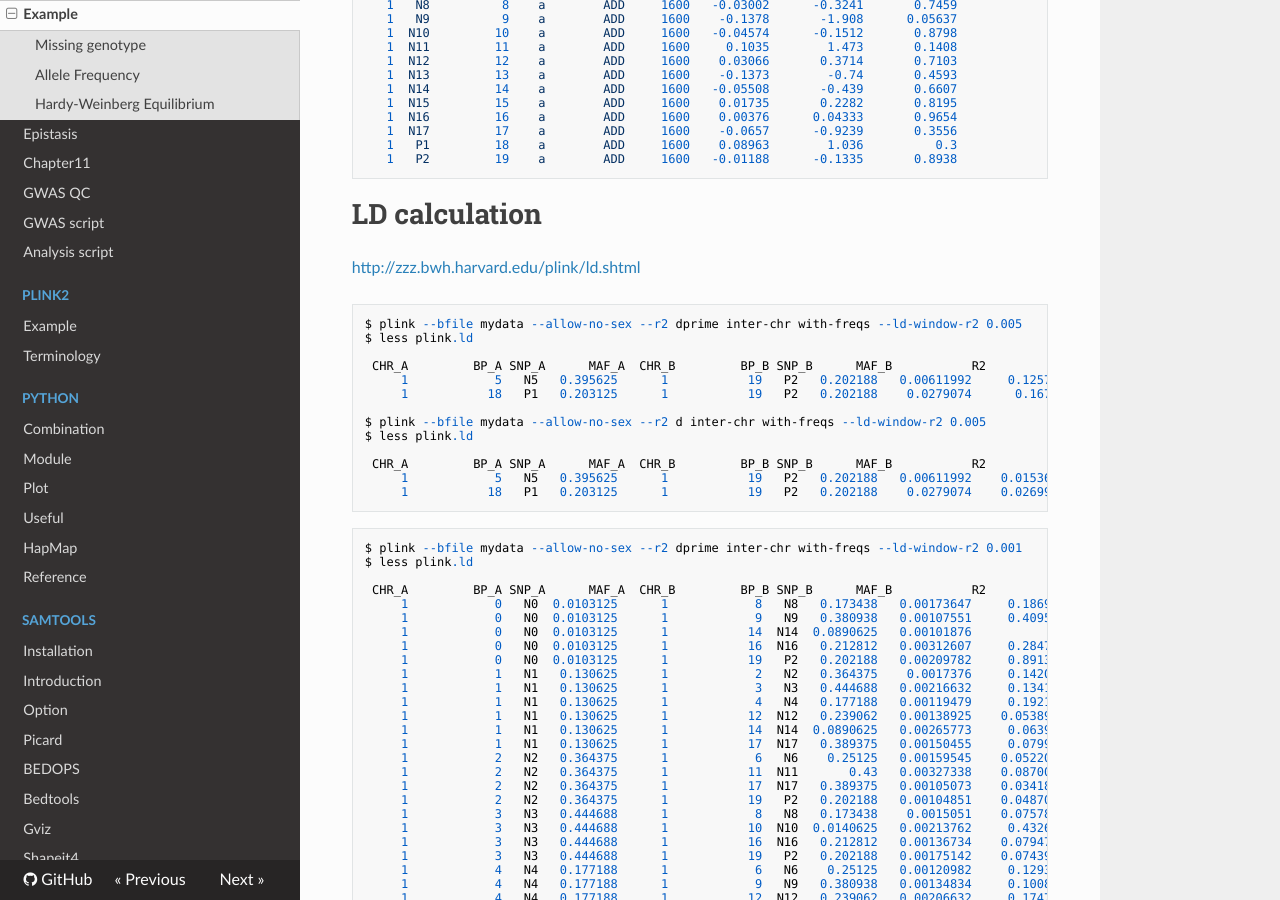
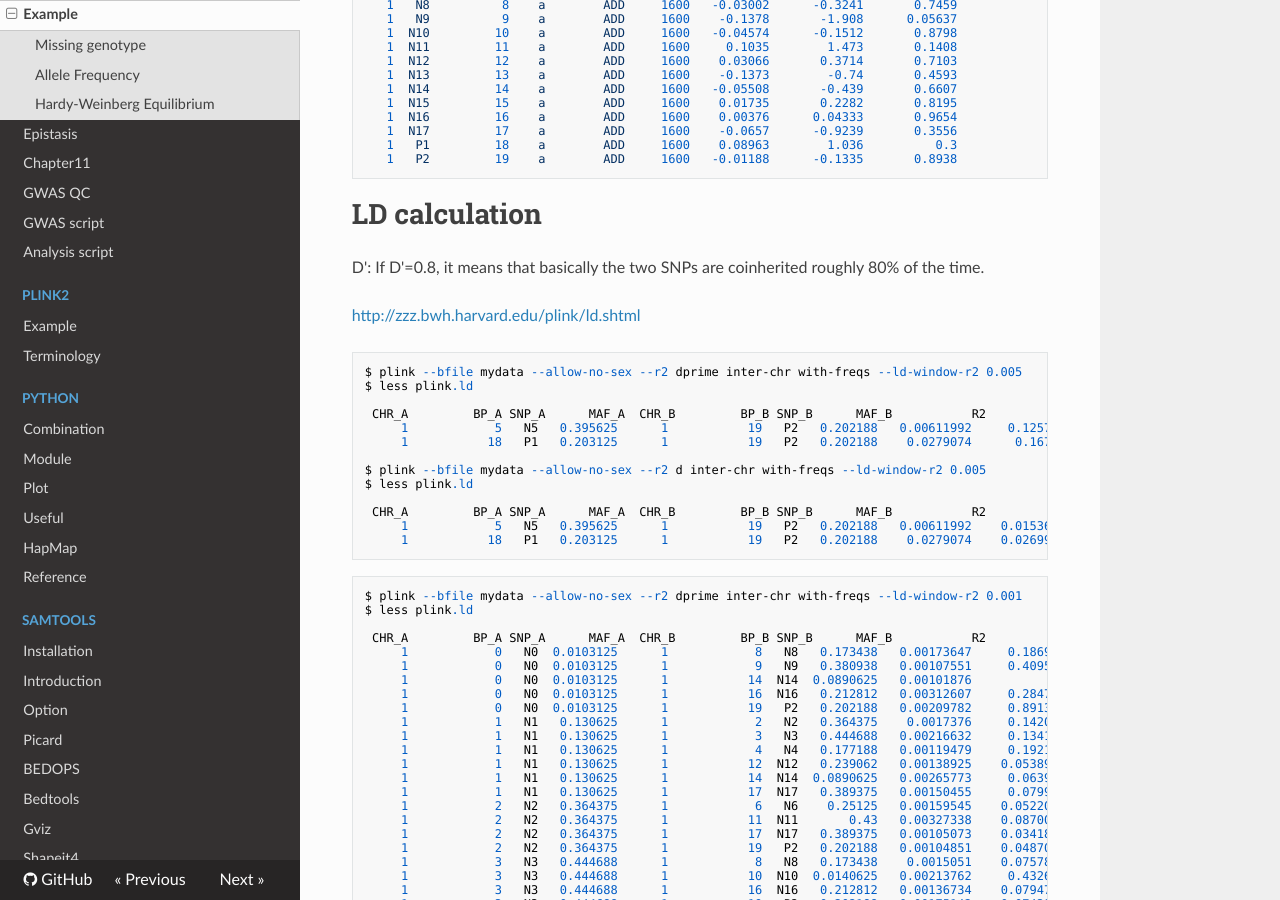
Before and after one commit to WonyoungCho/plink, an MkDocs documentation site: the page built from docs/plink_ex.md, in a window 1280 px wide and 900 px high, scrolled down 6508 px. Built offline with MkDocs 1.6.1, drawn with Linux system fonts in a browser that asks for light colours; nearby versions of some CDN libraries; old or Windows-style settings are respelled for this version of MkDocs.

Commit message:
Update plink_ex.md

````diff
--- a/docs/plink_ex.md
+++ b/docs/plink_ex.md
@@ -435,6 +435,8 @@ $ less plink.assoc.logistic
    1   P2         19    a        ADD     1600   -0.01188      -0.1335       0.8938
 ```
 # LD calculation
+
+D': If D'=0.8, it means that basically the two SNPs are coinherited roughly 80% of the time.
 
 <http://zzz.bwh.harvard.edu/plink/ld.shtml>
 
````
